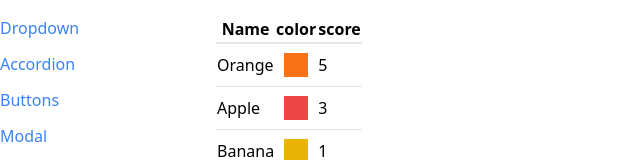
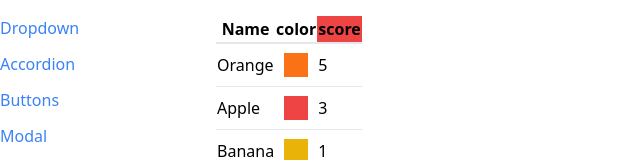
Before and after one commit to johnVundi/react-components, a React (Create React App) app: page /table in a window 1280 px wide. Shown: the top 160 px of the page, without its empty margins (0-640 px from the left). Built offline with nearby package versions, Linux system fonts and the light colour scheme.

Commit message:
starting sorting the table

```diff
--- a/src/components/Table.js
+++ b/src/components/Table.js
@@ -1,7 +1,10 @@
-import React from 'react'
+import React,{Fragment} from 'react'
 
 function Table({ data, config,keyFn }) {
     const renderedHeaders = config.map((column)=>{
+        if(column.header){
+            return <Fragment key={column.label}>{column.header()}</Fragment> ;
+        }
         return<th key={column.label}>{column.label}</th>
     })
 
--- a/src/pages/TablePage.js
+++ b/src/pages/TablePage.js
@@ -20,7 +20,8 @@
         },
         {
             label: 'score ',
-            render: (fruit) => fruit.score
+            render: (fruit) => fruit.score,
+            header: ()=><th  className='bg-red-500'>score</th>
         },
     ];
      const keyFn = (fruit) =>{
```
